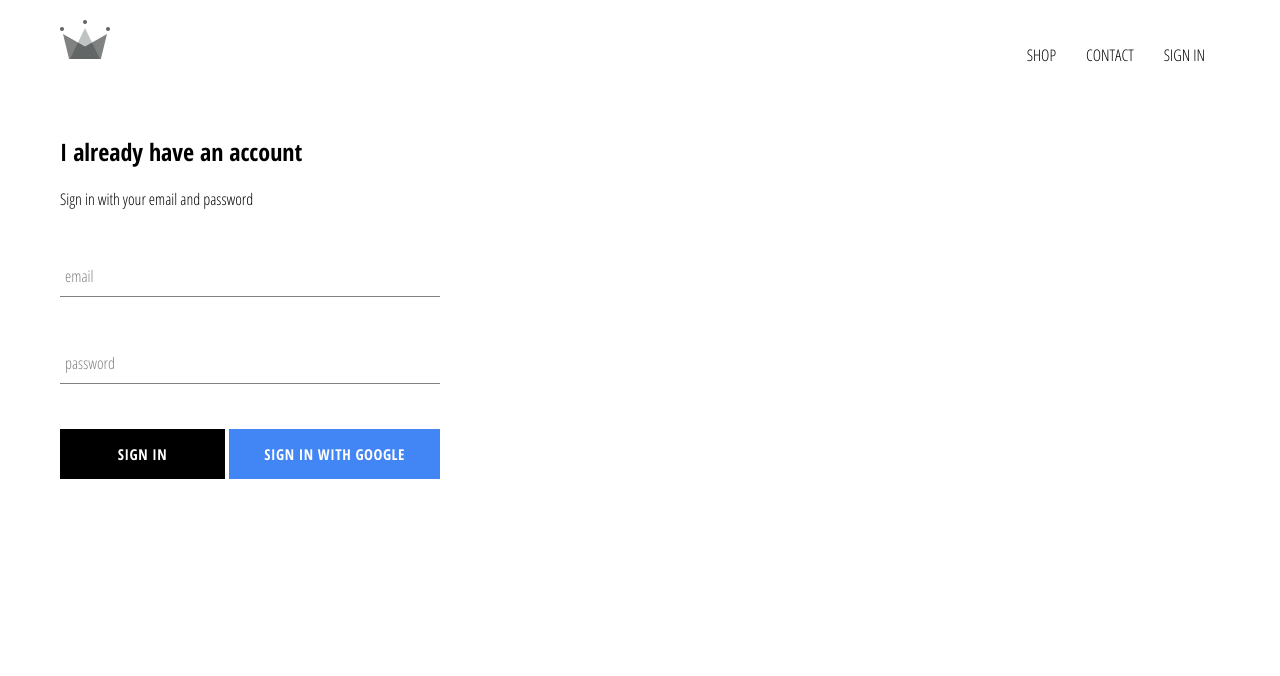
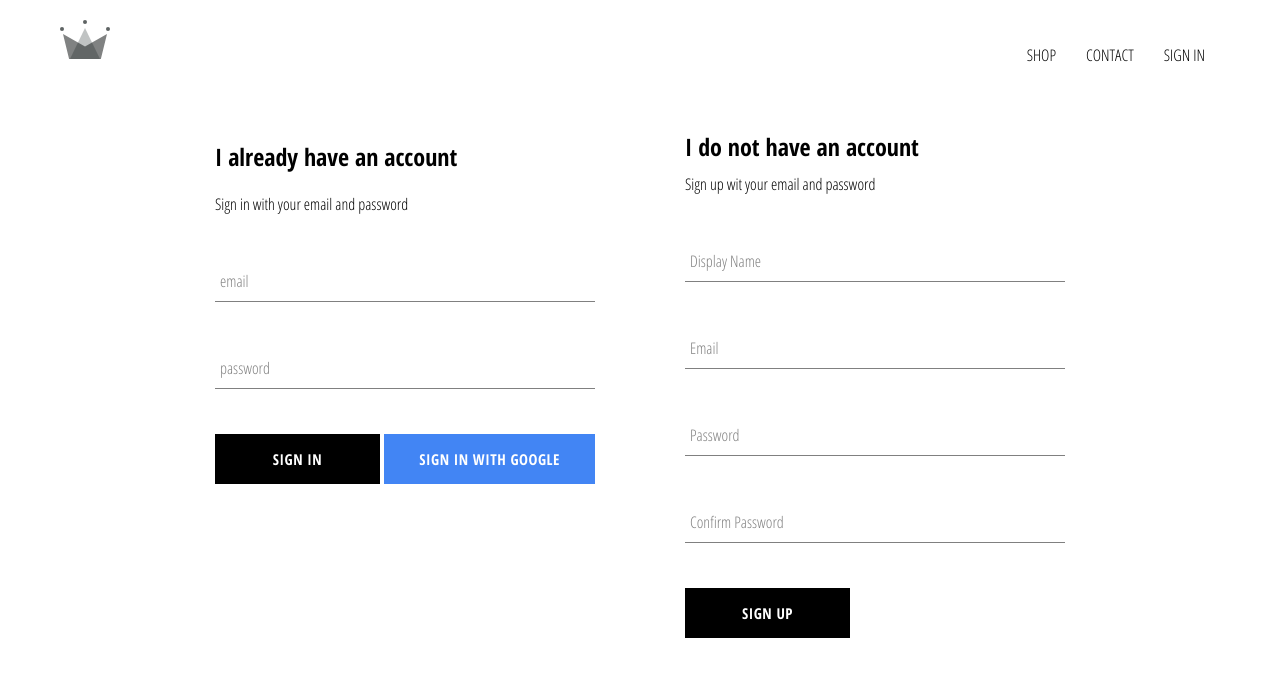
Before and after one commit to japarado/crwn-clothing, a React (Create React App) app: page /signin in a window 1280 px wide. Shown: the top 676 px of the page. Built offline with nearby package versions, Linux system fonts and the light colour scheme; no server answers.

Commit message:
Implemented firebase utils, included ability to store auth users into firestore

```diff
--- a/src/App.js
+++ b/src/App.js
@@ -6,7 +6,7 @@
 import HomePage from "./pages/homepage/homepage.component";
 import ShopPage from "./pages/shop/shop.component";
 import SignInAndSignUp from "./pages/sign-in-and-sign-up/sign-in-and-sign-up.component";
-import {auth} from "firebase/firebase.utils";
+import {auth, createUserProfileDocument} from "firebase/firebase.utils";
 
 class App extends Component
 {
@@ -18,10 +18,26 @@
 
 	componentDidMount()
 	{
-		this.unsubscribeFromAuth = auth.onAuthStateChanged((user) =>
+		this.unsubscribeFromAuth = auth.onAuthStateChanged(async (userAuth) =>
 		{
-			this.setState({currentUser: user});
-			console.log(user);
+			if(userAuth)
+			{
+				const userRef = await createUserProfileDocument(userAuth);
+
+				userRef.onSnapshot((snapShot) =>
+				{
+					this.setState({
+						currentUser: {
+							id: snapShot.id,
+							...snapShot.data()
+						}
+					});
+				});
+			}
+			else
+			{
+				this.setState({currentUser: userAuth});
+			}
 		});
 	}
 
--- /dev/null
+++ b/src/components/sign-up/sign-up.component.js
@@ -0,0 +1,107 @@
+import CustomButton from "components/custom-button/custom-button.component";
+import FormInput from "components/form-input/form-input.component";
+import {auth, createUserProfileDocument} from "firebase/firebase.utils";
+import React, {Component} from "react";
+import "./sign-up.styles.scss";
+
+class SignUp extends Component
+{
+	state = {
+		displayName: "",
+		email: "",
+		password: "",
+		confirmPassword: ""
+	}
+
+	handleSubmit = async (e) =>
+	{
+		e.preventDefault();
+
+		const {displayName, email, password, confirmPassword} = this.state;
+
+		if(password !== confirmPassword)
+		{
+			alert("passwords don't match");
+			return;
+		}
+
+		try
+		{
+			const {user} = await auth.createUserWithEmailAndPassword(email, password);
+
+			await createUserProfileDocument(user, displayName);
+
+			this.setState(
+				{
+					displayName: "",
+					email: "",
+					password: "",
+					confirmPassword: ""
+				}
+			);
+		}
+		catch (error)
+		{
+			console.error(error);
+		}
+	}
+
+	handleChange = (e) =>
+	{
+		const {name, value} = e.target;
+		this.setState({[name]: value});
+	}
+
+	render()
+	{
+		const {displayName, email, password, confirmPassword} = this.state;
+		return(
+			<div className="sign-up">
+				<h2 className="title">I do not have an account</h2>
+				<span>Sign up wit your email and password</span>
+
+				<form
+					className="sign-up-form"
+					onSubmit={this.handleSubmit}
+				>
+					<FormInput
+						type="text"
+						name="displayName"
+						value={displayName}
+						onChange={this.handleChange}
+						label='Display Name'
+						required
+					/>
+					<FormInput
+						type="email"
+						name="email"
+						value={email}
+						onChange={this.handleChange}
+						label='Email'
+						required
+					/>
+					<FormInput
+						type="password"
+						name="password"
+						value={password}
+						onChange={this.handleChange}
+						label='Password'
+						required
+					/>
+					<FormInput
+						type="password"
+						name="confirmPassword"
+						value={confirmPassword}
+						onChange={this.handleChange}
+						label='Confirm Password'
+						required
+					/>
+					<CustomButton type="submit">SIGN UP</CustomButton>
+				</form>
+
+			</div>
+		);
+	}
+}
+
+export default SignUp;
--- /dev/null
+++ b/src/components/sign-up/sign-up.styles.scss
@@ -0,0 +1,9 @@
+.sign-up {
+  display: flex;
+  flex-direction: column;
+  width: 380px;
+
+  .title {
+    margin: 10px 0;
+  }
+}
--- a/src/firebase/firebase.utils.js
+++ b/src/firebase/firebase.utils.js
@@ -12,6 +12,36 @@
 	measurementId: "G-KT0Q5HK2LH"
 };
 
+export const createUserProfileDocument = async (userAuth, additionalData) =>
+{
+	if(!userAuth) return;
+
+	const userRef = firestore.doc(`users/${userAuth.uid}`);
+	const snapShot = await userRef.get();
+
+	if(!snapShot.exists)
+	{
+		const {displayName, email} = userAuth;
+		const createdAt = new Date();
+
+		try
+		{
+			await userRef.set({
+				displayName,
+				email,
+				createdAt,
+				...additionalData
+			});
+		}
+		catch(e)
+		{
+			console.log("error creating user ", e.message);
+		}
+	}
+
+	return userRef;
+};
+
 firebase.initializeApp(config);
 
 export const auth = firebase.auth();
--- a/src/pages/sign-in-and-sign-up/sign-in-and-sign-up.component.js
+++ b/src/pages/sign-in-and-sign-up/sign-in-and-sign-up.component.js
@@ -1,5 +1,8 @@
+import SignIn from "components/sign-in/sign-in.component";
+import SignUp from "components/sign-up/sign-up.component";
 import React from "react";
-import SignIn from "../../components/sign-in/sign-in.component";
+
+
 import "./sign-in-and-sign-up.styles.scss";
 
 const SignInAndSignUp = () =>
@@ -7,6 +10,7 @@
 	return(
 		<div className="sign-in-and-sign-up">
 			<SignIn/>
+			<SignUp/>
 		</div>
 	);
 };
--- a/src/pages/sign-in-and-sign-up/sign-in-and-sign-up.styles.scss
+++ b/src/pages/sign-in-and-sign-up/sign-in-and-sign-up.styles.scss
@@ -0,0 +1,6 @@
+.sign-in-and-sign-up {
+  width: 850px;
+  display: flex;
+  justify-content: space-between;
+  margin: 30px auto;
+}
```
Also changed, not shown: .eslintrc.json, 1 other file (tests, documents, lock files or other folders).
